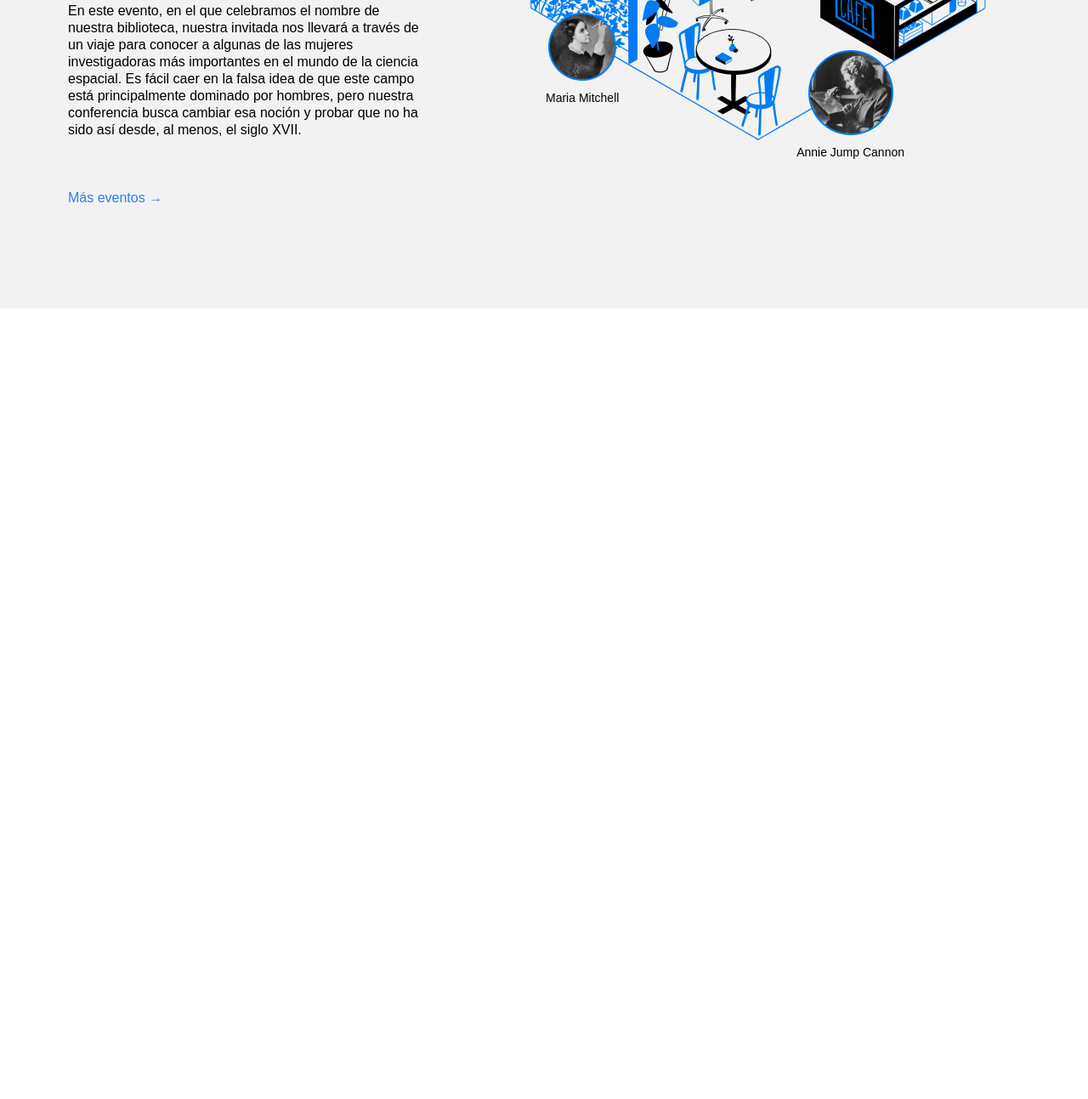
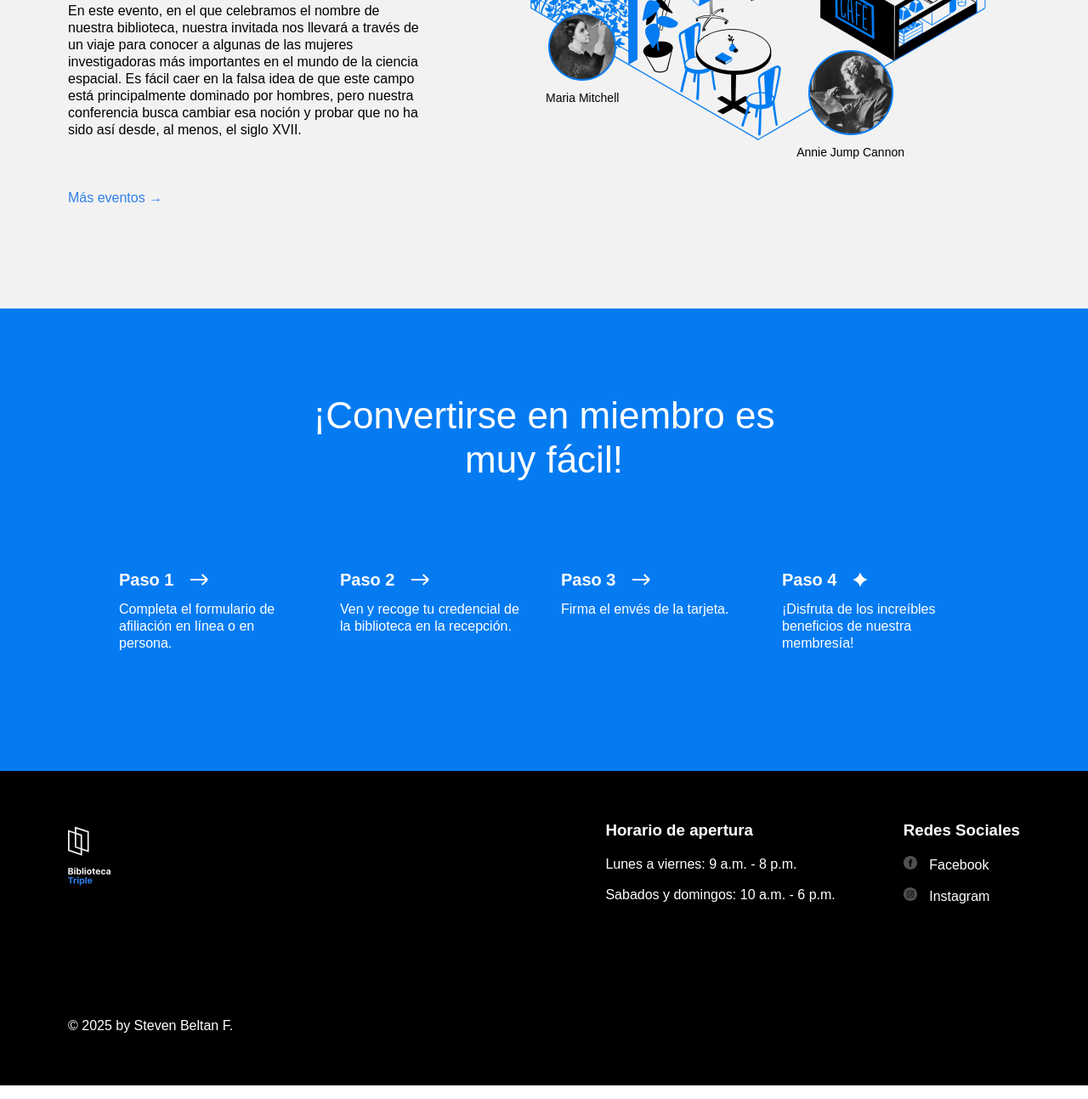
Before and after one commit to wstevenbf/web_project_library_es, a plain HTML site: page index.html in a window 1280 px wide. Shown: the part 2575-3868 px from the top of the page at 85% size. Before the commit the page ends 2938 px from the top, so only its background shows below. Drawn offline with Linux system fonts and the light colour scheme.

Commit message:
Proyecto 3. Etapa 3. Etapa final

```diff
--- a/index.html
+++ b/index.html
@@ -31,10 +31,10 @@
               <a href="#events" class="nav__link">Eventos</a>
             </li>
             <li>
-              <a href="#" class="nav__link">Conviértete en miembro</a>
+              <a href="#membership" class="nav__link">Conviértete en miembro</a>
             </li>
             <li>
-              <a href="#" class="nav__link">Contactos</a>
+              <a href="#contactos" class="nav__link">Contactos</a>
             </li>
           </ul>
         </nav>
@@ -223,6 +223,109 @@
             </div>
           </div>
         </section>
+        <section id="membership" class="membership">
+          <h2 class="membership__title">
+            ¡Convertirse en miembro es muy fácil!
+          </h2>
+          <ul class="membership__steps">
+            <li class="step">
+              <h3 class="step__title">
+                Paso 1
+                <img
+                  src="./images/icon_step_forward.svg"
+                  alt="icon forward"
+                  class="step__icon"
+                />
+              </h3>
+              <p class="step__description">
+                Completa el formulario de afiliación en línea o en persona.
+              </p>
+            </li>
+            <li class="step">
+              <h3 class="step__title">
+                Paso 2
+                <img
+                  src="./images/icon_step_forward.svg"
+                  alt="icon forward"
+                  class="step__icon"
+                />
+              </h3>
+              <p class="step__description">
+                Ven y recoge tu credencial de la biblioteca en la recepción.
+              </p>
+            </li>
+            <li class="step">
+              <h3 class="step__title">
+                Paso 3
+                <img
+                  src="./images/icon_step_forward.svg"
+                  alt="icon forward"
+                  class="step__icon"
+                />
+              </h3>
+              <p class="step__description">Firma el envés de la tarjeta.</p>
+            </li>
+            <li class="step">
+              <h3 class="step__title">
+                Paso 4
+                <img
+                  src="./images/icon_step_finish.svg"
+                  alt="icon finish"
+                  class="step__icon"
+                />
+              </h3>
+              <p class="step__description">
+                ¡Disfruta de los increíbles beneficios de nuestra membresía!
+              </p>
+            </li>
+          </ul>
+        </section>
+        <footer id="contactos" class="footer">
+          <div class="footer__columns">
+            <div class="footer__column">
+              <img
+                src="images/logo_white.svg"
+                alt="Logotipo Blanco de la Biblioteca Triple Peaks"
+                class="footer__logo"
+              />
+            </div>
+            <div class="footer__column footer__column_content_hours">
+              <h3 class="footer__column-heading">Horario de apertura</h3>
+              <ul class="footer__list">
+                <li class="footer__list-item">
+                  Lunes a viernes: 9 a.m. - 8 p.m.
+                </li>
+                <li class="footer__list-item">
+                  Sabados y domingos: 10 a.m. - 6 p.m.
+                </li>
+              </ul>
+            </div>
+            <div class="footer__column footer__column_content_social">
+              <h3 class="footer__column-heading">Redes Sociales</h3>
+              <ul class="footer__list">
+                <li class="footer__list-item footer__column-link">
+                  <a href="#">
+                    <img
+                      src="images/facebook_white.svg"
+                      alt="Facebook white logo"
+                      class="footer__social-icon"
+                  /></a>
+                  Facebook
+                </li>
+                <li class="footer__list-item footer__column-link">
+                  <a href="#">
+                    <img
+                      src="images/instagram_white.svg"
+                      alt="Instagram white logo"
+                      class="footer__social-icon"
+                  /></a>
+                  Instagram
+                </li>
+              </ul>
+            </div>
+          </div>
+          <p class="footer__copyright">© 2025 by Steven Beltan F.</p>
+        </footer>
       </main>
     </div>
   </body>
--- a/styles/style.css
+++ b/styles/style.css
@@ -159,7 +159,7 @@
   color: #838383;
   margin-top: auto;
 }
-
+/* Aqui Inicia Parte 2 Sprint 3 */
 .events {
   padding: 100px 0 120px 80px;
   display: flex;
@@ -289,3 +289,111 @@
   font-size: 14px;
   margin: 0;
 }
+
+.membership {
+  padding: 100px 0 140px;
+  background-color: #057bf2;
+  color: #ffffff;
+}
+
+.membership__title {
+  max-width: 574px;
+  margin: 0 auto;
+  text-align: center;
+  font-size: 44px;
+  font-weight: 500;
+  line-height: 52px;
+}
+
+.membership__steps {
+  list-style-type: none;
+  padding: 0;
+  margin: 100px 0 0;
+  column-gap: 40px;
+  display: flex;
+  flex-wrap: wrap;
+  justify-content: center;
+  padding-left: 0;
+}
+
+.step {
+  width: 220px;
+}
+
+.step__title {
+  margin: 0;
+  font-size: 20px;
+  line-height: 30px;
+  font-weight: 700;
+  display: flex;
+  align-items: center;
+}
+
+.step__icon {
+  margin-left: 20px;
+}
+
+.step__description {
+  margin: 10px 0 0;
+}
+
+.footer {
+  box-sizing: border-box;
+  background-color: #000000;
+}
+
+.footer__columns {
+  padding: 60px 80px 100px;
+  display: flex;
+  flex-wrap: wrap;
+  flex-direction: row;
+}
+
+.footer__column_content_hours {
+  margin-left: auto;
+  margin-right: 80px;
+}
+
+.footer__column_content_social {
+  margin-right: 0;
+}
+
+.footer__logo {
+  width: 50px;
+  height: 80px;
+}
+
+.footer__column-heading {
+  margin-top: 0;
+  margin-bottom: 20px;
+  display: flex;
+  color: white;
+}
+
+.footer__list {
+  list-style-type: none;
+  padding: 0;
+  margin: 0;
+  color: white;
+}
+
+.footer__list-item {
+  margin-bottom: 16px;
+}
+
+.footer__column-link {
+  color: white;
+  text-decoration: none;
+}
+
+.footer__social-icon {
+  margin-right: 10px;
+  width: 16px;
+  height: 16px;
+}
+
+.footer__copyright {
+  margin-left: 80px;
+  padding-bottom: 60px;
+  color: white;
+}
```
